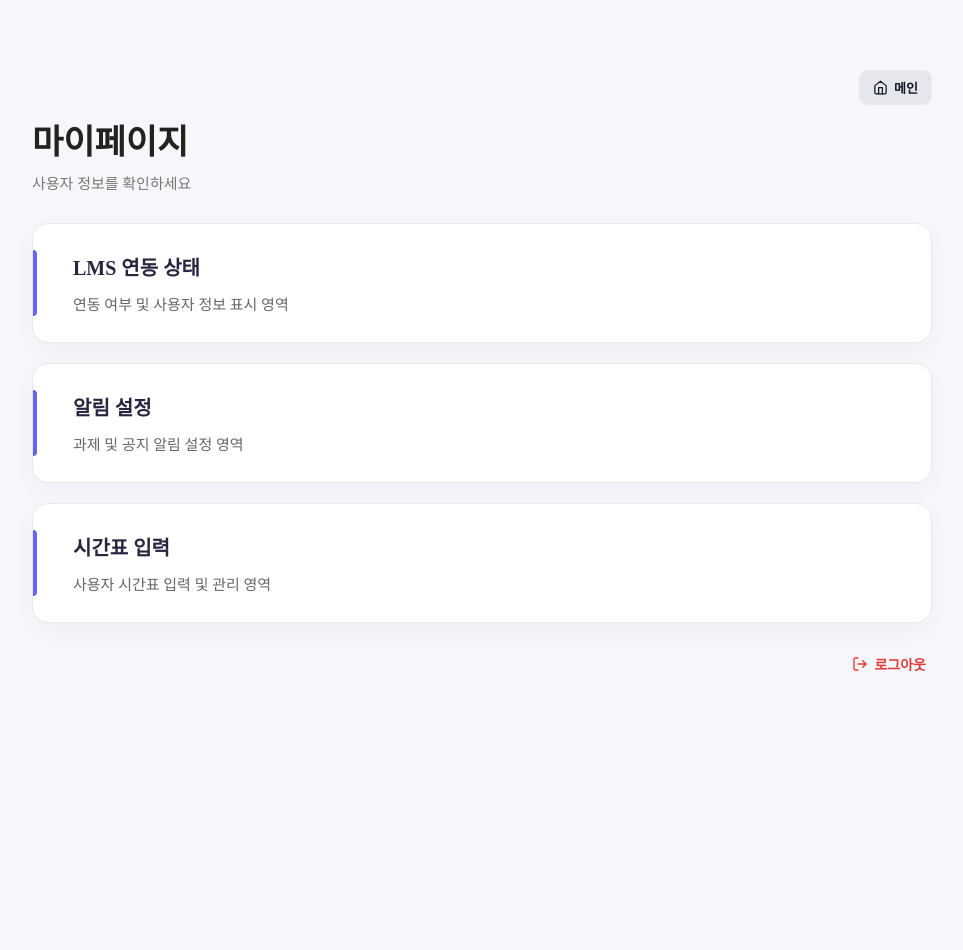
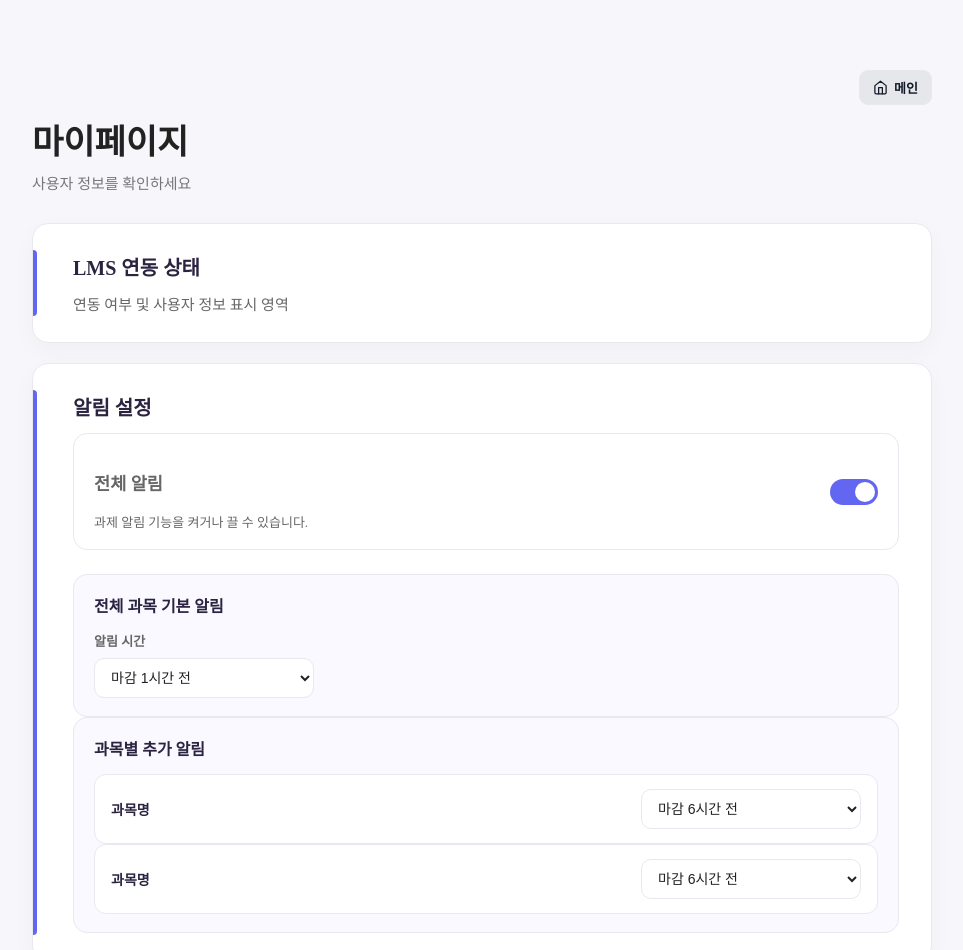
Before and after one commit to KadenID/OSBP_Team_NULL, a React (Vite) app in the folder client/: page /mypage in a window 1280 px wide. Shown: the top 950 px of the page, without its empty margins (158-1121 px from the left). Before the commit the page ends 800 px from the top, so only its background shows below. Built offline with nearby package versions, Linux system fonts and the light colour scheme.

Commit message:
feat: 알림 설정 UI 구현

```diff
--- /dev/null
+++ b/client/src/Components/my_page/AlarmSettings.css
@@ -0,0 +1,145 @@
+
+/* 알림 설정 */
+.alarm-settings {
+  display: flex;
+  flex-direction: column;
+  gap: 24px;
+  margin-top: 4px;
+}
+
+.alarm-section {
+  padding: 18px 20px;
+  border: 1px solid var(--card-border);
+  border-radius: 14px;
+  background: rgba(99, 102, 241, 0.035);
+}
+
+.alarm-section-title {
+  margin: 0 0 14px;
+  font-size: 16px;
+  font-weight: 700;
+  color: var(--card-title);
+}
+
+.alarm-label {
+  display: block;
+  margin-bottom: 8px;
+  font-size: 13px;
+  font-weight: 600;
+  color: var(--card-content);
+}
+
+.alarm-select {
+  width: 220px;
+  padding: 10px 12px;
+  border: 1px solid var(--card-border);
+  border-radius: 10px;
+  background-color: var(--card-bg);
+  color: var(--title);
+  font-size: 14px;
+  cursor: pointer;
+  outline: none;
+  transition: border-color 0.2s ease, box-shadow 0.2s ease;
+}
+
+.alarm-select:focus {
+  border-color: var(--primary);
+  box-shadow: 0 0 0 3px rgba(99, 102, 241, 0.16);
+}
+
+.alarm-course-list {
+  display: flex;
+  flex-direction: column;
+  gap: 10px;
+}
+
+.alarm-course-item {
+  display: flex;
+  align-items: center;
+  justify-content: space-between;
+  gap: 16px;
+  padding: 14px 16px;
+  border: 1px solid var(--card-border);
+  border-radius: 12px;
+  background-color: var(--card-bg);
+}
+
+.alarm-course-name {
+  font-size: 14px;
+  font-weight: 700;
+  color: var(--card-title);
+}
+
+@media (max-width: 640px) {
+  .alarm-course-item {
+    align-items: flex-start;
+    flex-direction: column;
+  }
+
+  .alarm-select {
+    width: 100%;
+  }
+}
+
+.alarm-toggle-row {
+  display: flex;
+  align-items: center;
+  justify-content: space-between;
+  gap: 16px;
+  padding: 18px 20px;
+  border: 1px solid var(--card-border);
+  border-radius: 14px;
+  background-color: var(--card-bg);
+}
+
+.alarm-description {
+  margin: 4px 0 0;
+  font-size: 13px;
+  color: var(--card-content);
+}
+
+.alarm-switch {
+  position: relative;
+  width: 48px;
+  height: 26px;
+  flex-shrink: 0;
+}
+
+.alarm-switch input {
+  display: none;
+}
+
+.alarm-slider {
+  position: absolute;
+  inset: 0;
+  cursor: pointer;
+  border-radius: 999px;
+  background-color: #d1d5db;
+  transition: 0.2s;
+}
+
+.alarm-slider::before {
+  content: "";
+  position: absolute;
+  width: 20px;
+  height: 20px;
+  left: 3px;
+  top: 3px;
+  border-radius: 50%;
+  background-color: white;
+  transition: 0.2s;
+}
+
+.alarm-switch input:checked + .alarm-slider {
+  background-color: var(--primary);
+}
+
+.alarm-switch input:checked + .alarm-slider::before {
+  transform: translateX(22px);
+}
+
+.alarm-disabled {
+  opacity: 0.45;
+  pointer-events: none;
+  transition: opacity 0.2s ease;
+}
--- /dev/null
+++ b/client/src/Components/my_page/AlarmSettings.jsx
@@ -0,0 +1,68 @@
+import { useState } from "react";
+
+function AlarmSettings() {
+  const [isAlarmEnabled, setIsAlarmEnabled] = useState(true);
+
+  return (
+    <div className="alarm-settings">
+      <div className="alarm-toggle-row">
+        <div>
+          <h3 className="alarm-toggle-title">전체 알림</h3>
+          <p className="alarm-description">
+            과제 알림 기능을 켜거나 끌 수 있습니다.
+          </p>
+        </div>
+
+        <label className="alarm-switch">
+          <input
+            type="checkbox"
+            checked={isAlarmEnabled}
+            onChange={() => setIsAlarmEnabled(!isAlarmEnabled)}
+          />
+          <span className="alarm-slider"></span>
+        </label>
+      </div>
+
+      <div className={!isAlarmEnabled ? "alarm-disabled" : ""}>
+        {/* 전체 과목 기본 알림 */}
+        <div className="alarm-section">
+          <h3 className="alarm-section-title">전체 과목 기본 알림</h3>
+          <label className="alarm-label">알림 시간</label>
+
+          <select className="alarm-select" disabled={!isAlarmEnabled}>
+            <option>마감 1시간 전</option>
+            <option>마감 3시간 전</option>
+            <option>마감 6시간 전</option>
+            <option>마감 12시간 전</option>
+            <option>마감 1일 전</option>
+          </select>
+        </div>
+
+        {/* 과목별 추가 알림 */}
+        <div className="alarm-section">
+          <h3 className="alarm-section-title">과목별 추가 알림</h3>
+
+          <div className="alarm-course-item">
+            <span className="alarm-course-name">과목명</span>
+            <select className="alarm-select" disabled={!isAlarmEnabled}>
+              <option>마감 6시간 전</option>
+              <option>마감 12시간 전</option>
+              <option>마감 1일 전</option>
+            </select>
+          </div>
+
+          <div className="alarm-course-item">
+            <span className="alarm-course-name">과목명</span>
+            <select className="alarm-select" disabled={!isAlarmEnabled}>
+              <option>마감 6시간 전</option>
+              <option>마감 12시간 전</option>
+              <option>마감 1일 전</option>
+            </select>
+          </div>
+        </div>
+      </div>
+    </div>
+  );
+}
+
+export default AlarmSettings;
--- a/client/src/Components/my_page/MyPage.jsx
+++ b/client/src/Components/my_page/MyPage.jsx
@@ -1,3 +1,5 @@
+import AlarmSettings from "./AlarmSettings";
+import "./AlarmSettings.css";
 import "./MyPage.css";
 import { FiLogOut, FiHome } from "react-icons/fi";
 import { useNavigate } from "react-router-dom";
@@ -11,7 +13,7 @@ const MY_PAGE_CARDS = [
     {
         id: "alarm",
         title: "알림 설정",
-        content: "과제 및 공지 알림 설정 영역",
+        content: <AlarmSettings />,
     },
     {
         id: "timetable",
```
